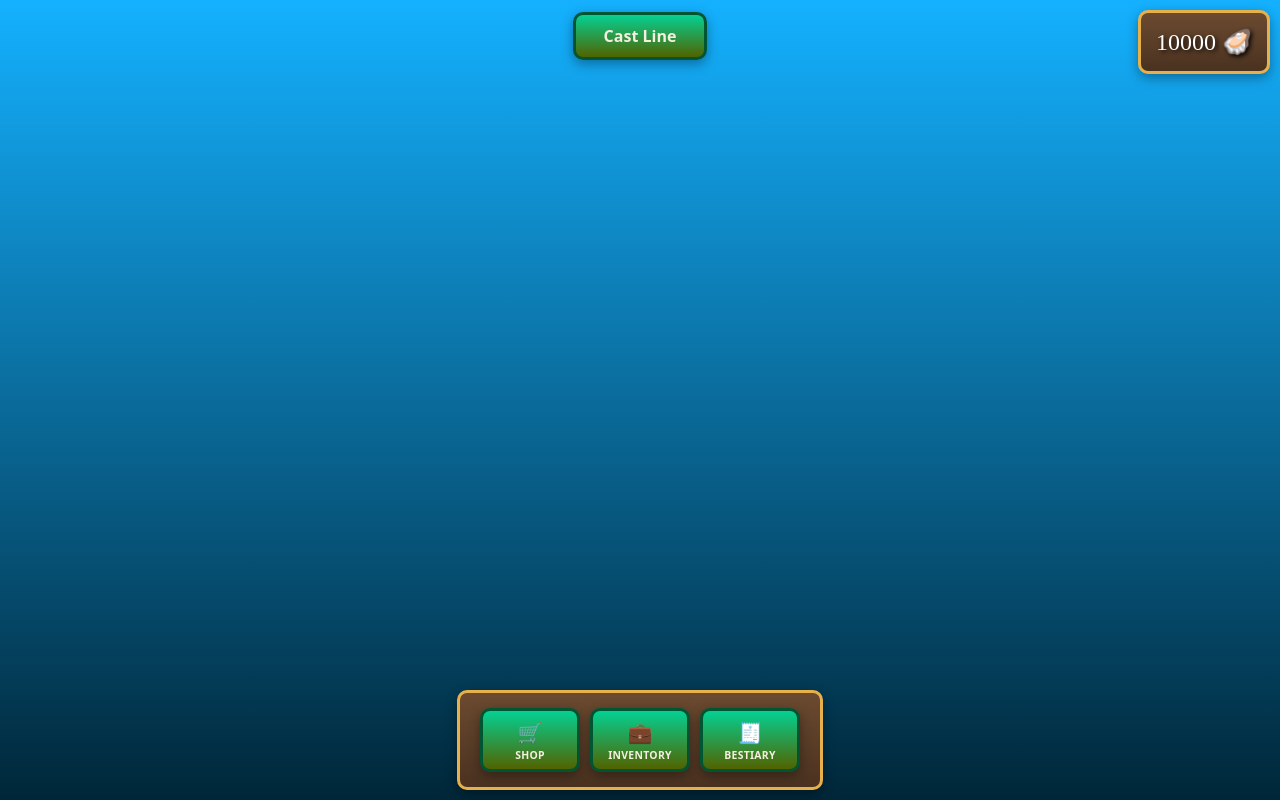
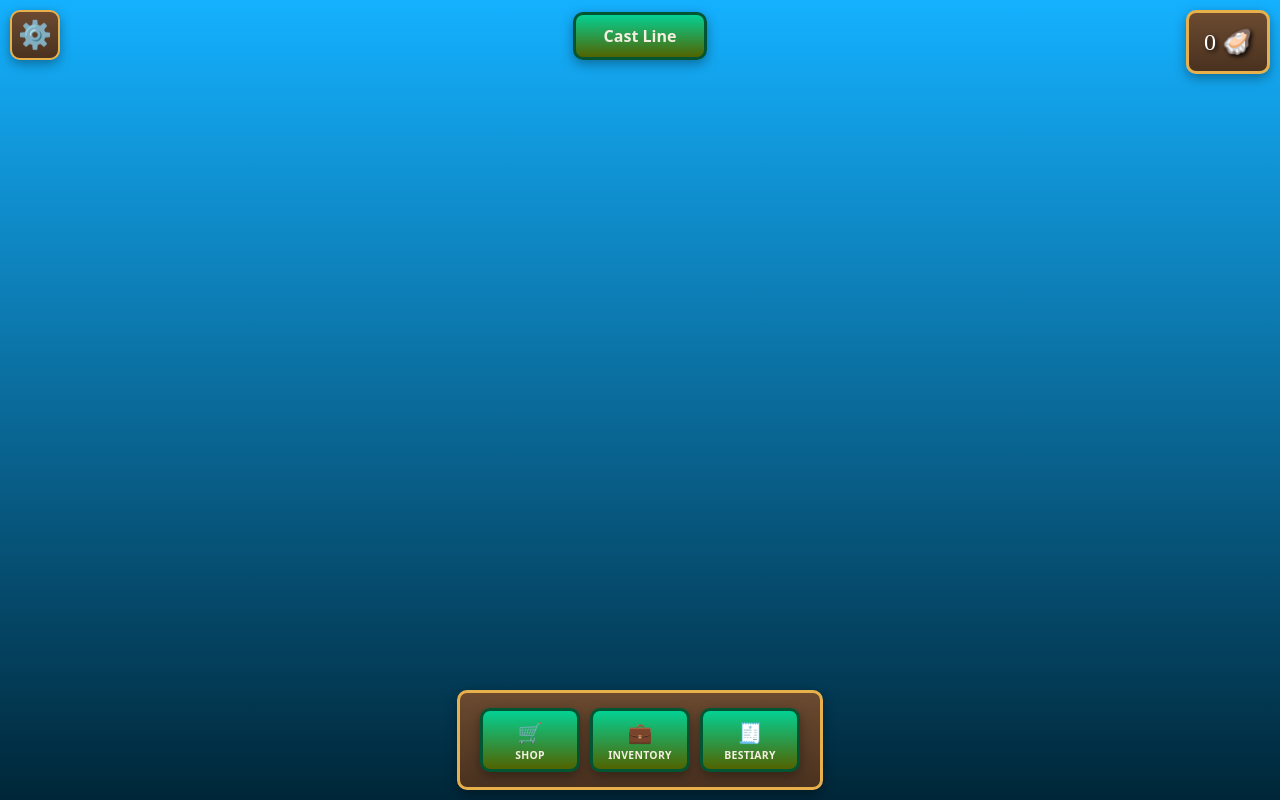
Before and after one commit to mkbuczek/fishing_game, a React (Vite) app in the folder fishing_game/: page / in a window 1280 px wide. Built offline with nearby package versions, Linux system fonts and the light colour scheme.

Commit message:
v0.6.4 added persistence through save data fixed bug with bestiary where a failed catch would fill the bestiary added settings panel and reset button

```diff
--- a/fishing_game/src/App.jsx
+++ b/fishing_game/src/App.jsx
@@ -16,6 +16,8 @@ import InventoryPanel from './components/InventoryPanel';
 import { getTierCost } from './utils/getTierCost';
 import BestiaryPanel from './components/BestiaryPanel';
 import ToastContainer from './components/ToastContainer';
+import SettingsButton from './components/SettingsButton';
+import SettingsPanel from './components/SettingsPanel';
 
 function App() {
   const baseStats = {
@@ -35,12 +37,12 @@ function App() {
 
   const [gamePhase, setGamePhase] = useState('idle'); // 'idle' | 'waiting' | 'fishing' | 'result'
   const [resultData, setResultData] = useState(null); // { outcome, reward } | null
-  const [pearls, setPearls] = useState(10000); // player's current pearl count
+  const [pearls, setPearls] = useState(() => loadSave()?.pearls ?? 0); // player's current pearl count
   const [activePanel, setActivePanel] = useState(null); // null | 'shop'
-  const [ownedUpgrades, setOwnedUpgrades] = useState({}); // { lineId: levelOwned }
+  const [ownedUpgrades, setOwnedUpgrades] = useState(() => loadSave()?.ownedUpgrades ?? {}); // { lineId: levelOwned }
   const [currentFish, setCurrentFish] = useState(null); // { species, modifier } | null
-  const [inventory, setInventory] = useState([]);
-  const [bestiary, setBestiary] = useState({}) // key: `${speciesId}-${modifierId}` => catch count
+  const [inventory, setInventory] = useState(() => loadSave()?.inventory ?? []);
+  const [bestiary, setBestiary] = useState(() => loadSave()?.bestiary ?? {}); // key: `${speciesId}-${modifierId}` => catch count
   const [toasts, setToasts] = useState([]);
 
   // update player stats
@@ -68,6 +70,13 @@ function App() {
         modifierId: modifier.id,
       };
       setInventory((prevInventory) => [...prevInventory, newFish]);
+
+      // add new fish to bestiary
+      const bestiaryKey = `${species.id}-${modifier.id}`;
+      setBestiary((prevBestiary) => ({
+        ...prevBestiary,
+        [bestiaryKey]: (prevBestiary[bestiaryKey] || 0) +1,
+      }));
     }
 
     const catchName = modifier.name ? `${modifier.name} ${species.name}` : species.name;
@@ -80,13 +89,6 @@ function App() {
       gradient: modifier.gradient,
     });
     setGamePhase('result');
-
-    // add new fish to bestiary
-    const bestiaryKey = `${species.id}-${modifier.id}`;
-    setBestiary((prevBestiary) => ({
-      ...prevBestiary,
-      [bestiaryKey]: (prevBestiary[bestiaryKey] || 0) +1,
-    }));
   }
 
   // handle the dismissal of the result popup
@@ -186,6 +188,30 @@ function App() {
     return () => window.removeEventListener('keydown', handleCastKey);
   }, [gamePhase, activePanel, isInventoryFull]);
 
+  // --- SAVE LOGIC ---
+  // save whenever the state of data changes
+  useEffect(() => {
+    const saveData = { pearls, ownedUpgrades, inventory, bestiary };
+    localStorage.setItem('fishingGameSave', JSON.stringify(saveData));
+  }, [pearls, ownedUpgrades, inventory, bestiary]);
+
+  function loadSave() {
+    try {
+      const raw = localStorage.getItem('fishingGameSave');
+      return raw ? JSON.parse(raw) : null;
+    } catch {
+      return null; // fallback to null
+    }
+  }
+
+  function handleResetSave() {
+    localStorage.removeItem('fishingGameSave');
+    setPearls(0);
+    setOwnedUpgrades({});
+    setInventory([]);
+    setBestiary({});
+  }
+
   // handle selling fish from the inventory
   function handleSellFish(instanceId) {
     const item = inventory.find((f) => f.instanceId === instanceId);
@@ -220,6 +246,7 @@ function App() {
         </div>
         <CurrencyHUD pearls={pearls} />
         <ToastContainer toasts={toasts} onDismiss={handleDismissToast} />
+        <SettingsButton onClick={() => setActivePanel('settings')} />
       </div>
 
       <div className="game-area">
@@ -278,6 +305,10 @@ function App() {
         <BestiaryPanel onClose={() => setActivePanel(null)} bestiary={bestiary} />
       )}
 
+      {activePanel === 'settings' && (
+        <SettingsPanel onClose={() => setActivePanel(null)} onReset={handleResetSave} />
+      )}
+
       {gamePhase === 'result' && resultData && (
         <ResultPopup
           outcome={resultData.outcome}
--- a/fishing_game/src/components/InventoryPanel.css
+++ b/fishing_game/src/components/InventoryPanel.css
@@ -52,6 +52,7 @@
     cursor: pointer;
     white-space: nowrap;
     text-align: center;
+    transition: transform 0.1s ease
 }
 
 .inventory-sell-button:hover {
--- a/fishing_game/src/components/Panel.css
+++ b/fishing_game/src/components/Panel.css
@@ -83,6 +83,11 @@
     width: 950px;
 }
 
+.panel-settings {
+    height: 200px;
+    width: 320px;
+}
+
 @keyframes panel-overlay-fade-in {
     from { opacity: 0; }
     to { opacity: 1; }
--- /dev/null
+++ b/fishing_game/src/components/SettingsButton.css
@@ -0,0 +1,27 @@
+.settings-button {
+  position: fixed;
+  top: 10px;
+  left: 10px;
+  width: 50px;
+  height: 50px;
+  border-radius: 10px;
+  background: linear-gradient(180deg, #6b4a30, #4a3220);
+  border: 2px solid #e8b04b;
+  color: #f5efe0;
+  font-size: 1.7rem;
+  cursor: pointer;
+  display: flex;
+  align-items: center;
+  justify-content: center;
+  box-shadow: 0 4px 12px hsla(0, 0%, 0%, 0.35);
+  transition: transform 0.1s ease, box-shadow 0.1s ease;
+}
+
+.settings-button:hover {
+  transform: translateY(-2px);
+  box-shadow: 0 6px 16px hsla(0, 0%, 0%, 0.4);
+}
+
+.settings-button:active {
+  transform: translateY(1px);
+}
--- /dev/null
+++ b/fishing_game/src/components/SettingsButton.jsx
@@ -0,0 +1,9 @@
+import './SettingsButton.css';
+
+export default function SettingsButton({ onClick }) {
+  return (
+    <button className="settings-button" onClick={onClick} aria-label="Settings">
+      ⚙️
+    </button>
+  );
+}
--- /dev/null
+++ b/fishing_game/src/components/SettingsPanel.css
@@ -0,0 +1,27 @@
+.settings-reset-button {
+    width: 100%;
+    font-family: system-ui, sans-serif;
+    font-size: 0.9rem;
+    font-weight: 600;
+    padding: 10px 16px;
+    background: linear-gradient(180deg, #e4504a, #5e1401);
+    border: 2px solid #4d0202;
+    border-radius: 8px;
+    color: #f5efe0;
+    cursor: pointer;
+    text-shadow: 2px 2px 2px hsla(0, 0%, 0%, 0.9);
+    transition: transform 0.1s ease
+}
+
+.settings-reset-button:hover {
+    filter: brightness(1.1);
+    transform: translateY(-1px);
+}
+
+.settings-reset-warning {
+    margin-top: 10px;
+    font-size: 0.8rem;
+    color: #fc9696;
+    text-align: center;
+    text-shadow: 2px 2px 2px hsla(0, 0%, 0%, 0.9);
+}
--- /dev/null
+++ b/fishing_game/src/components/SettingsPanel.jsx
@@ -0,0 +1,33 @@
+import { useState } from 'react';
+import Panel from './Panel';
+import './SettingsPanel.css';
+
+export default function SettingsPanel({ onClose, onReset }) {
+    const [confirmingReset, setConfirmingReset] = useState(false);
+
+    function handleResetClick() {
+        if (confirmingReset) {
+            onReset();
+            setConfirmingReset(false);
+            onClose();
+        } else {
+            setConfirmingReset(true);
+        }
+    }
+
+    return (
+        <Panel title="Settings" onClose={onClose} className="panel-settings">
+            <button
+                className={confirmingReset ? 'settings-reset-button settings-reset-confirm' : 'settings-reset-button'}
+                onClick={handleResetClick}
+            >
+                {confirmingReset ? 'Click again to confirm' : 'Reset Save'}
+            </button>
+            {confirmingReset && (
+                <p className="settings-reset-warning">
+                    This will permanently erase your save data!
+                </p>
+            )}
+        </Panel>
+    );
+}
--- a/fishing_game/src/components/ShopPanel.css
+++ b/fishing_game/src/components/ShopPanel.css
@@ -26,6 +26,7 @@
     font-family: system-ui, sans-serif;
     font-size: 1rem;
     cursor: pointer;
+    transition: transform 0.1s ease
 }
 
 .shop-item-name {
```
